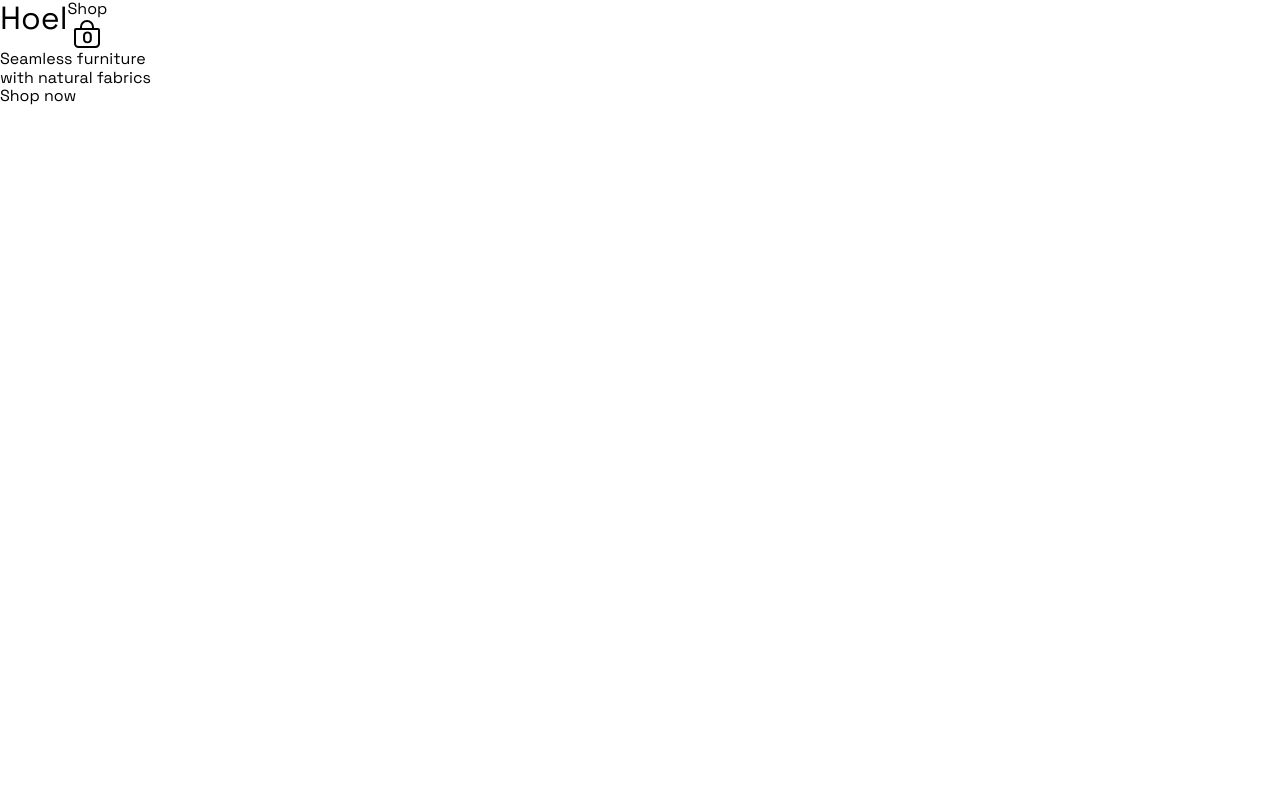
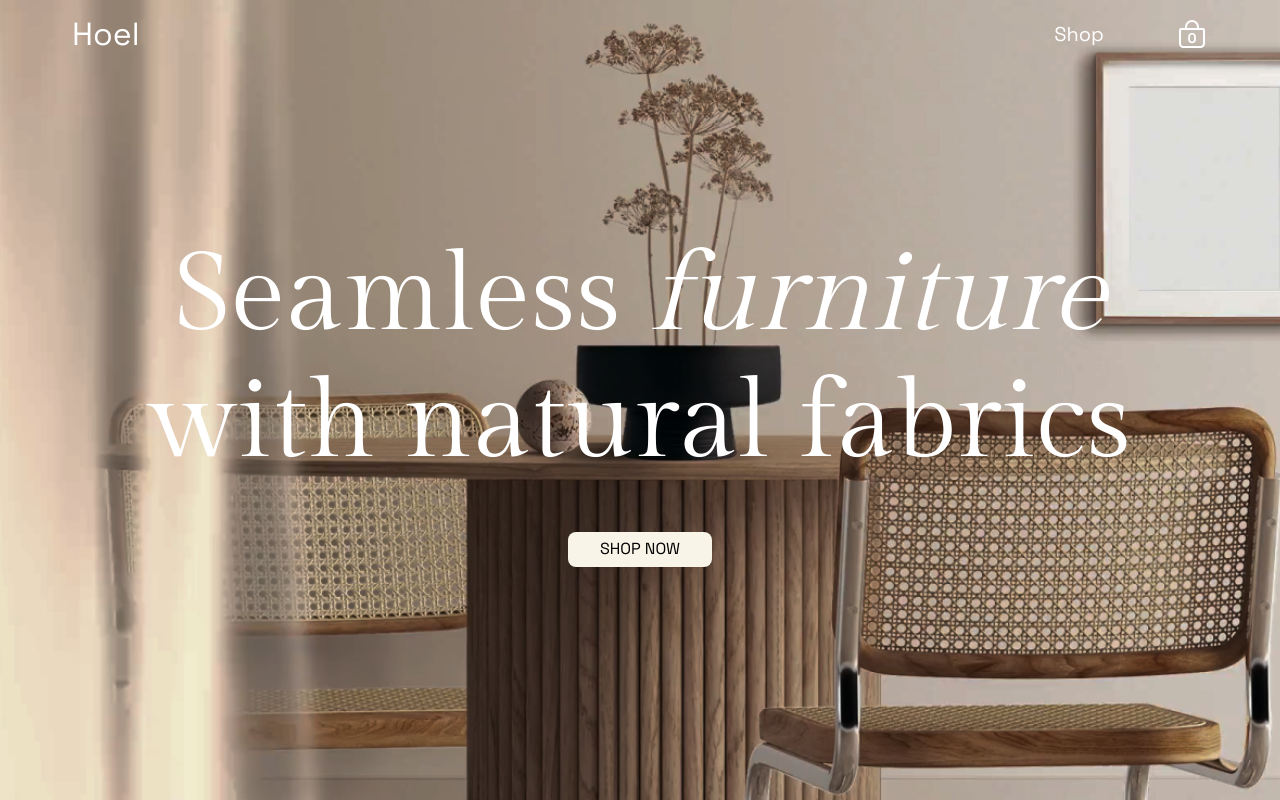
Before and after one commit to JonathanDump/Shopping-cart, a React (Vite) app: page / in a window 1280 px wide. Built offline with nearby package versions, Linux system fonts and the light colour scheme.

Commit message:
Make home styling

```diff
--- a/src/App.module.scss
+++ b/src/App.module.scss
@@ -0,0 +1,15 @@
+.app {
+  width: 100%;
+  height: 100%;
+  display: flex;
+  flex-direction: column;
+  position: relative;
+
+  .main {
+    flex: 1;
+
+    display: flex;
+    justify-content: center;
+    align-items: center;
+  }
+}
--- a/src/Components/Button/Button.jsx
+++ b/src/Components/Button/Button.jsx
@@ -14,10 +14,8 @@ export function Button({
     : cl[className];
 
   return (
-    <div>
-      <Link className={clName} to={`/${to}`} data-count={count}>
-        {children}
-      </Link>
-    </div>
+    <Link className={clName} to={`/${to}`} data-count={count}>
+      {children}
+    </Link>
   );
 }
--- a/src/Components/Button/Button.module.scss
+++ b/src/Components/Button/Button.module.scss
@@ -1,23 +1,67 @@
+@import "/src/scss/_variables.scss";
+
 .headerButton {
   position: relative;
   display: flex;
   justify-content: center;
   align-items: center;
+  background-color: transparent;
+  font-size: 20px;
 }
 
 img {
   height: 32px;
   width: 32px;
   position: relative;
+  filter: invert(100);
 }
 
 .cart::after {
   content: attr(data-count);
   position: absolute;
   display: inline-block;
-  font-size: 16px;
+  font-size: 14px;
   font-weight: 800;
   border-radius: 50%;
-  color: black;
-  top: 11px;
+  color: inherit;
+  top: 12px;
 }
+
+.home {
+  padding: 8px 32px;
+  background-color: $color-linen;
+  border-radius: 8px;
+  transition: $transition;
+
+  &:hover {
+    transform: translate(0, -2px);
+    box-shadow: rgb(0, 0, 0) 0px 13px 27px -5px,
+      rgba(0, 0, 0, 1) 0px 8px 16px -8px;
+    // box-shadow: inset 0 3em 0.1 rgb(0, 0, 0);
+    // color: $color-linen;
+  }
+}
+
+.hover-underline-animation {
+  display: inline-block;
+  position: relative;
+  color: white;
+}
+
+.hover-underline-animation::after {
+  content: "";
+  position: absolute;
+  width: 100%;
+  transform: scaleX(0);
+  height: 2px;
+  bottom: 0;
+  left: 0;
+  background-color: white;
+  transform-origin: bottom right;
+  transition: transform 0.15s ease-out;
+}
+
+.hover-underline-animation:hover::after {
+  transform: scaleX(1);
+  transform-origin: bottom left;
+}
--- a/src/Components/Header/Header.jsx
+++ b/src/Components/Header/Header.jsx
@@ -9,7 +9,11 @@ export function Header({ products }) {
         Hoel
       </Link>
       <div className={header.buttons}>
-        <Button className={"headerButton"} to="shop">
+        <Button
+          className={"headerButton"}
+          to="shop"
+          optionalClassName={"hover-underline-animation"}
+        >
           Shop
         </Button>
         <Button
--- a/src/Components/Header/Header.module.scss
+++ b/src/Components/Header/Header.module.scss
@@ -1,6 +1,21 @@
 .header {
+  width: 100%;
+  color: white;
   display: flex;
+  justify-content: space-between;
+  align-items: center;
+  position: absolute;
+  padding: 16px 72px;
+  box-sizing: border-box;
+
   .logo {
     font-size: 32px;
   }
+
+  .buttons {
+    display: flex;
+    justify-content: center;
+    align-items: center;
+    gap: 72px;
+  }
 }
--- a/src/Pages/Home/Home.jsx
+++ b/src/Pages/Home/Home.jsx
@@ -6,10 +6,10 @@ export function Home() {
     <div className={home.home}>
       <div className={home.container}>
         <div className={home.text}>
-          Seamless furniture <br /> with natural fabrics
+          Seamless <i>furniture</i> <br /> with natural fabrics
         </div>
         <Button className={"home"} to={"shop"}>
-          Shop now
+          SHOP NOW
         </Button>
       </div>
     </div>
--- a/src/Pages/Home/Home.module.scss
+++ b/src/Pages/Home/Home.module.scss
@@ -0,0 +1,28 @@
+@import "/src/scss/_variables.scss";
+
+.home {
+  flex: 1;
+  height: 100%;
+  display: flex;
+  justify-content: center;
+  align-items: center;
+  background-image: url("/public/homeBg.png");
+  background-position: center;
+  background-size: cover;
+  transition: $transition;
+
+  .container {
+    display: flex;
+    justify-content: center;
+    align-items: center;
+    flex-direction: column;
+    gap: 46px;
+
+    .text {
+      font-family: "Gilda Display", serif;
+      color: white;
+      font-size: 110px;
+      text-align: center;
+    }
+  }
+}
--- a/src/index.scss
+++ b/src/index.scss
@@ -3,15 +3,25 @@
 @import "/src/scss/normalize.css";
 
 html {
-  font-family: "Gilda Display", serif;
   font-family: "Space Grotesk", sans-serif;
 
   a {
     text-decoration: none;
-    color: black;
+    color: inherit;
+    background-color: transparent;
 
     &:visited {
-      color: black;
+      color: inherit;
+    }
+  }
+
+  body {
+    width: 100vw;
+    height: 100vh;
+
+    #root {
+      width: 100%;
+      height: 100%;
     }
   }
 }
--- /dev/null
+++ b/src/scss/_variables.scss
@@ -0,0 +1,2 @@
+$color-linen: #f8f4e7;
+$transition: all ease 0.12s;
```
